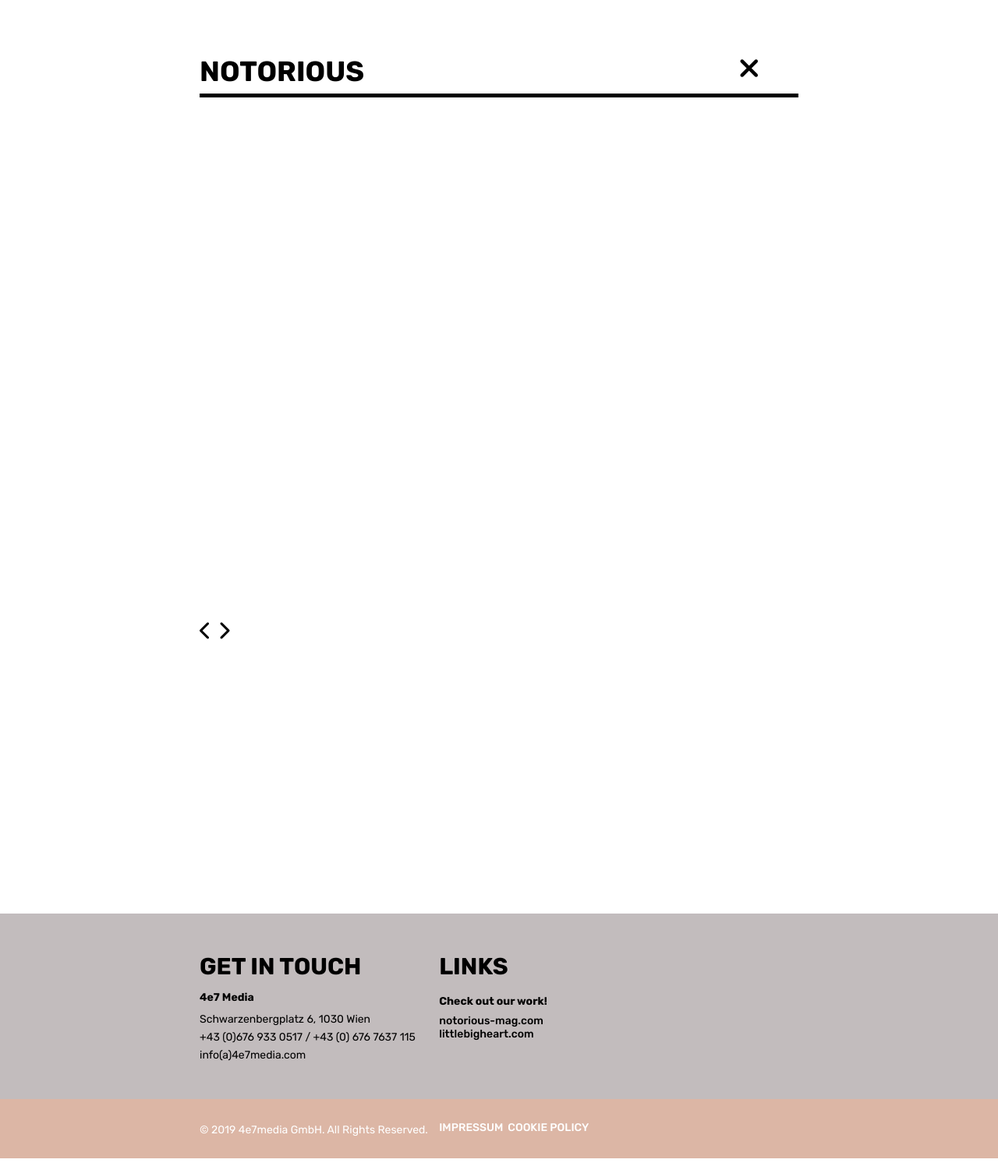
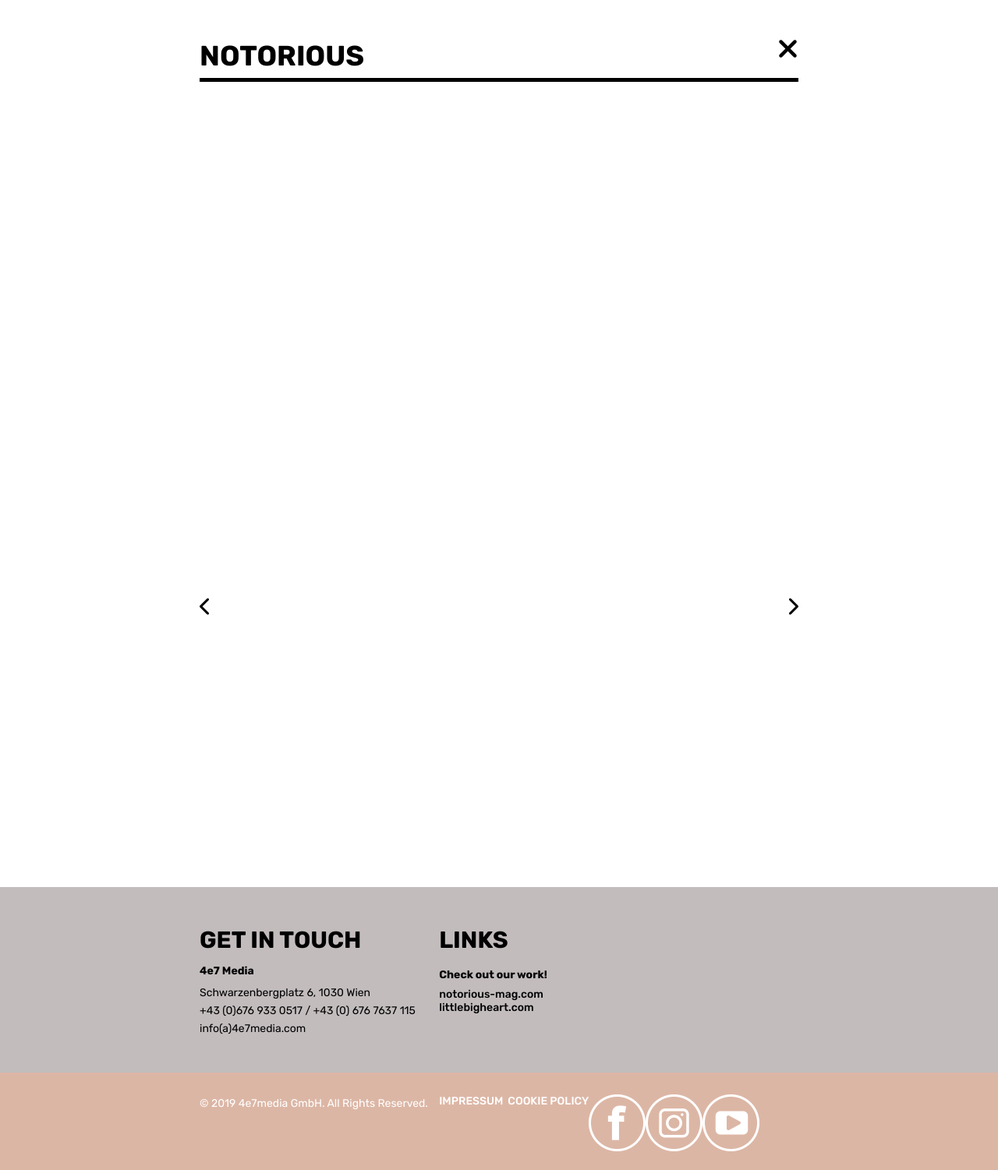
Before and after one commit to 4e7media/4e7media, a Jekyll site: the page built from _plattforms/notorious.md, in a window 1280 px wide. Shown: the whole page at 78% size. Built offline with Jekyll 4.4.1, drawn with Linux system fonts in a browser that asks for light colours; nearby versions of some CDN libraries.

Commit message:
menu fix phot center

```diff
--- a/_includes/footer.html
+++ b/_includes/footer.html
@@ -21,6 +21,10 @@
             <a>IMPRESSUM</a>
             <a>COOKIE POLICY</a>
         </div>
-        <div class="social_footer"></div>
+        <div class="social_footer">
+            <a class="social-icon" href="https://www.facebook.com/media4e7/"><img src="../img/icons/facebook-icon.png"></a>
+            <a class="social-icon" href="https://www.instagram.com/explore/locations/257660147/agency-4e7/"><img src="../img/icons/instagram-icon.png"></a>
+            <a class="social-icon" href="https://www.youtube.com/channel/UC3uKn5tSiZKluggckQ4_Wwg"><img src="../img/icons/youtube-icon.png"></a>
+        </div>
     </div>
 </div>
--- a/_layouts/detail.html
+++ b/_layouts/detail.html
@@ -2,7 +2,6 @@
 <html>
   {% include head.html %}
   <body>
-    {% include navigation.html %}
     <div class="detail-wrapper">
       <div class="title-box">
         <h3>{{ page.title }}</h3>
@@ -16,8 +15,8 @@
         {% endfor %}
       </div>
 
+
       <div class="arrow-box">
-          <div class="PageNavigation">
           {% if page.previous.url %}
             <a class="prev" href="{{page.previous.url}}"><i class="fas fa-chevron-left"></i></a>
           {% endif %}
@@ -25,7 +24,7 @@
             <a class="next" href="{{page.next.url}}"><i class="fas fa-chevron-right"></i></a>
           {% endif %}
       </div>
-      </div>
+
     <div class="push"></div>
     </div>
     <script>
--- a/_sass/detail.scss
+++ b/_sass/detail.scss
@@ -28,7 +28,7 @@
         flex-wrap: wrap;
         min-height: 70vh;
         width: 60vw;
-        align-content: center;
+        align-items: center;
         img{
             margin: 0 10px 10px 0;
         }
@@ -41,14 +41,20 @@
         display: flex;
         height: 50px;
         margin-bottom: 30px;
+        margin-top: 50px;
         i{
             font-size: 36px;
         }
         h3{
         text-transform: uppercase;
-        width: 90%;
+        width: 95%;
         font-size: 36px;
         margin: 0;
         }
+        a{
+            position: absolute;
+            top: 5vh;
+            right: 20vw;
+        }
     }
 }
--- a/_sass/footer.scss
+++ b/_sass/footer.scss
@@ -37,6 +37,9 @@
         width: 100%;
       }
     }
+    .social_footer a .img{
+       width: 45px;
+    }
   }
   .second_row{
     display: flex;
--- a/_sass/mobile.scss
+++ b/_sass/mobile.scss
@@ -60,10 +60,23 @@
             font-weight: 500;
         }
     }
+    .social_footer .social-icon img {
+        width: 45px;
+    }
+    .detail-wrapper{
+        width: 90vw;
+        h3{
+            height: auto;
+        }
+        #gallery{
+        width:90vw;
+        justify-content: space-around;
+        }
+    }
 
     .detail-wrapper {
         .title-box h3 {
-            font-size: 14px;
+            font-size: 22px;
         }
     }
 
```
Lines whose indentation alone changed are shown as unchanged.
